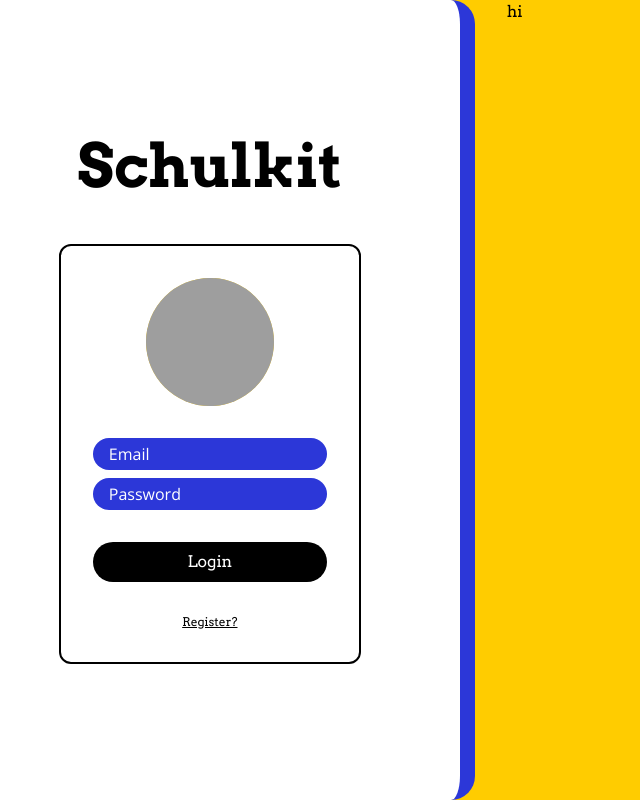
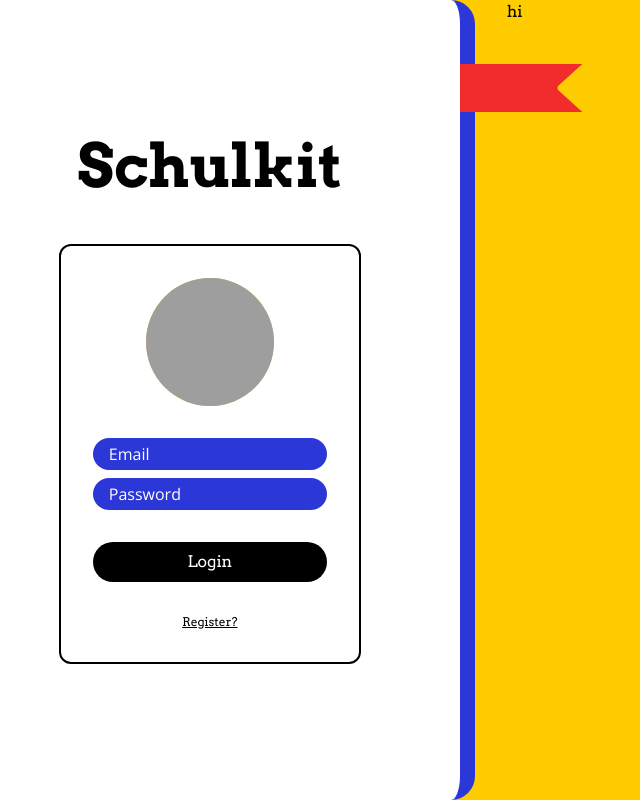
Before and after one commit to nekocandy/schulkit, a Nuxt app: page /login in a window 1280 px wide. Shown: the whole page, without its empty margins (40-680 px from the left). Built offline with nearby package versions, Linux system fonts and the light colour scheme; grey boxes are pictures that could not be loaded.

Commit message:
feat: add bookmark icon

```diff
--- a/pages/login.vue
+++ b/pages/login.vue
@@ -1,8 +1,4 @@
 <script setup lang="ts">
-definePageMeta({
-  layout: 'login',
-})
-
 const username = ref('')
 const password = ref('')
 
@@ -11,7 +7,13 @@ const isLogin = ref(true)
 
 <template>
   <div class="absolute bottom-0 left-0 right-0 top-0 grid grid-cols-12 h-screen w-full gap-8 bg-[#ffcc00] font-arvo">
-    <div class="col-span-5 h-full w-full flex flex-col items-center justify-center gap-12 border-r-15 border-[#2c37d8] rounded-r-3xl bg-white">
+    <div class="relative col-span-5 h-full w-full flex flex-col items-center justify-center gap-12 border-r-15 border-[#2c37d8] rounded-r-3xl bg-white">
+      <div absolute right-0 top-16 class="-mr-30.5">
+        <svg class="h-12" viewBox="0 0 208 82" fill="none" xmlns="http://www.w3.org/2000/svg">
+          <path fill-rule="evenodd" clip-rule="evenodd" d="M208 2.25995V7.62939e-06L3.58433e-06 0L0 82L208 82V79.7401C206.996 79.6438 205.995 79.2339 205.134 78.4498L168.061 44.6972C165.882 42.7138 165.882 39.2862 168.061 37.3028L205.134 3.55017C205.995 2.76613 206.996 2.35623 208 2.25995Z" fill="#F22C2C" />
+        </svg>
+      </div>
+
       <div class="text-6xl font-bold">
         Schulkit
       </div>
```
